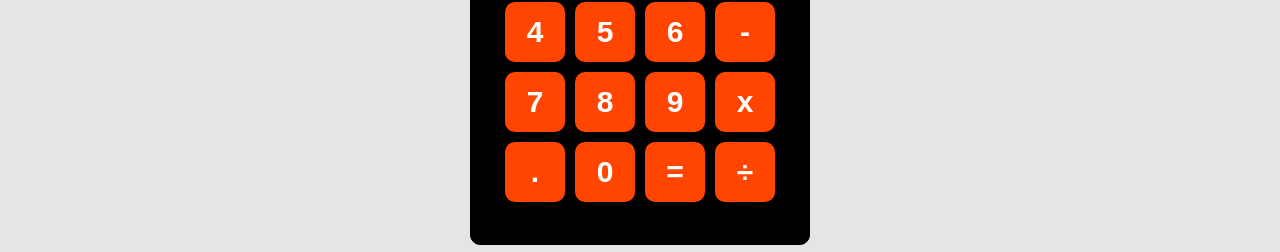
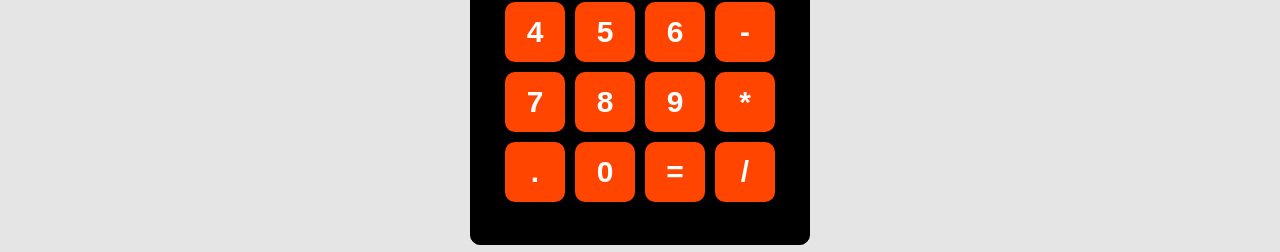
Before and after one commit to AvetBadalyan/ACA-Calculator-with-React, a React (Create React App) app: page / in a window 1280 px wide. Shown: the part 454-706 px from the top of the page. Built offline with nearby package versions, Linux system fonts and the light colour scheme.

Commit message:
feat: add some functionality with operators and reset

```diff
--- a/src/Components/CalcInput.jsx
+++ b/src/Components/CalcInput.jsx
@@ -1,11 +1,11 @@
 import React from 'react';
 import "./CalcInput.css";
 
-export default function CalcInput() {
+export default function CalcInput({ clickHandler, calculator }) {
   return (
     <div className="screen">
       <form>
-        <input type="text" className="input" />
+        <input type="text" className="input" value={calculator.value} />
         <input type="text" readOnly className="input" />
       </form>
     </div>
--- a/src/Components/CalculatorClass.jsx
+++ b/src/Components/CalculatorClass.jsx
@@ -6,15 +6,35 @@ import Keyboard from "./Keyboard";
 
 export default function CalculatorClass() {
 
-  const [result, setResult] = useState();
+  const [calculator, setCalculator] = useState({
+    sign: "",
+    value: "",
+    result: 0,
+  });
 
   const clickHandler = (e) => {
-    setResult(e.target.innerHTML);
+    setCalculator({ ...calculator, value: calculator.value + e.target.innerText });
   }
+
+  const equal = () => {
+   setCalculator({
+     ...calculator,
+     value: eval(calculator.value),
+   });
+  }
+
+    const reset = (e) => {
+      setCalculator({
+        sign: "",
+        value: "",
+        result: 0,
+      });
+    };
+
   return (
     <div className="calculator">
-      <CalcInput clickHandler={clickHandler} />
-      <Keyboard clickHandler={clickHandler} />
+      <CalcInput clickHandler={clickHandler} calculator={calculator} />
+      <Keyboard clickHandler={clickHandler} equal={equal} reset={reset} />
     </div>
   );
 }
--- a/src/Components/Keyboard.jsx
+++ b/src/Components/Keyboard.jsx
@@ -1,14 +1,18 @@
 import React from "react";
 import "./Keyboard.css";
 
-export default function Keyboard({ clickHandler }) {
+export default function Keyboard({ clickHandler, equal, reset }) {
+
+  const buttons = [];
+
+
   return (
     <div className="keyboard">
       <div className="key-row">
         <button name="(" onClick={clickHandler}>
           (
         </button>
-        <button name="CE" onClick={clickHandler}>
+        <button name="CE" onClick={reset}>
           CE
         </button>
         <button name=")" onClick={clickHandler}>
@@ -60,7 +64,7 @@ export default function Keyboard({ clickHandler }) {
           9
         </button>
         <button name="*" onClick={clickHandler}>
-          x
+          *
         </button>
       </div>
 
@@ -71,11 +75,11 @@ export default function Keyboard({ clickHandler }) {
         <button name="0" onClick={clickHandler}>
           0
         </button>
-        <button name="=" onClick={clickHandler}>
+        <button name="=" onClick={equal}>
           =
         </button>
         <button name="/" onClick={clickHandler}>
-          ÷
+          /
         </button>
       </div>
     </div>
```
